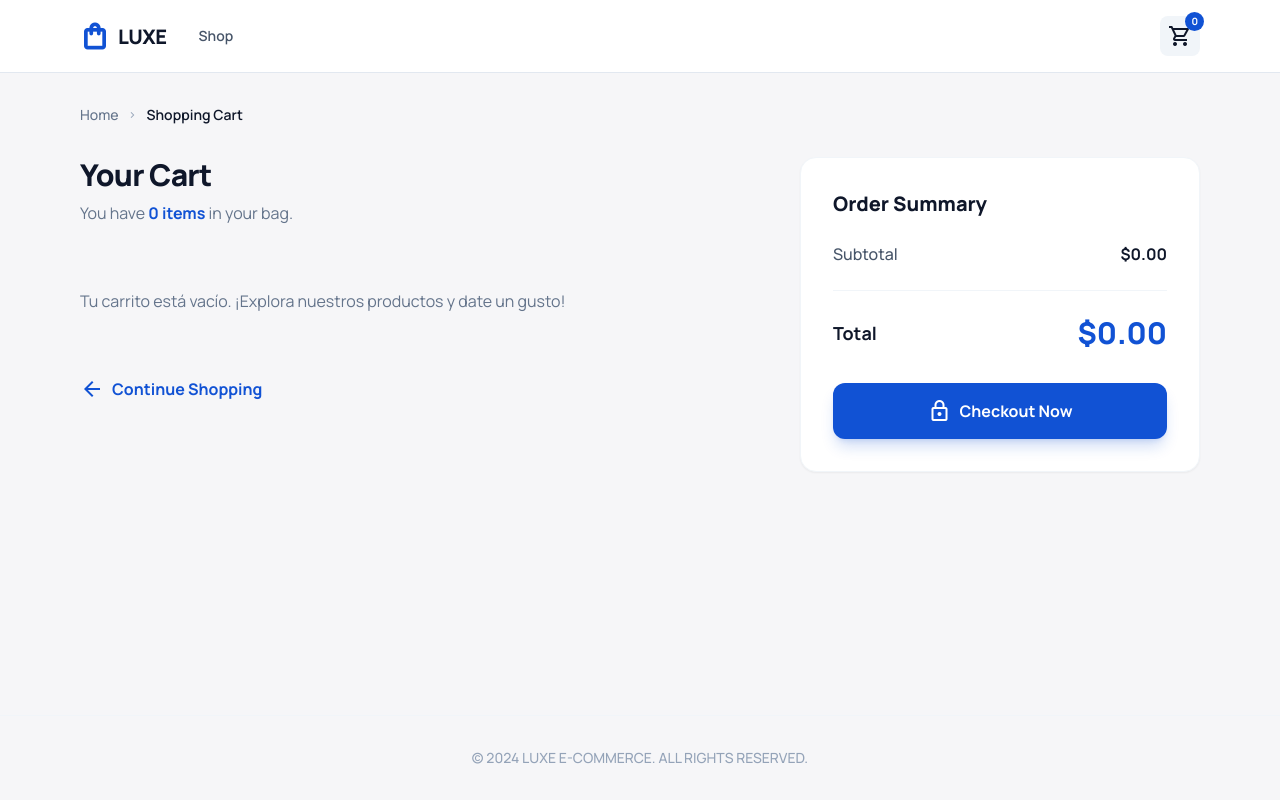
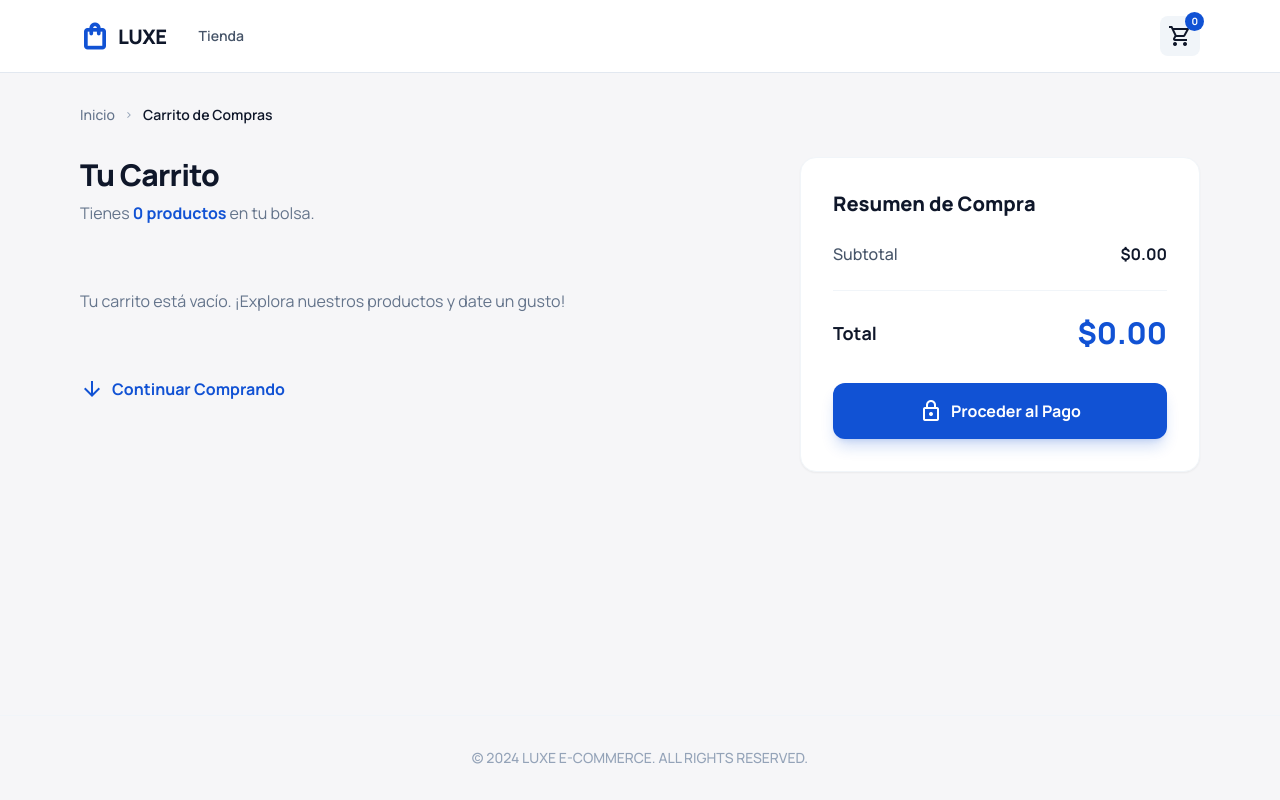
Before and after one commit to rubendavidallo16/pagina_ventas, a plain HTML site: page carrito.html in a window 1280 px wide. Drawn offline with nearby package versions, Linux system fonts and the light colour scheme.

Commit message:
se hacen cambios en el carrito de compras, como el icono de flecha para atras, ademas de ajustes con el idioma de la pagina

```diff
--- a/carrito.html
+++ b/carrito.html
@@ -44,11 +44,12 @@
                 <div class="flex items-center gap-2 text-primary">
                     <span class="material-symbols-outlined text-3xl font-bold">shopping_bag</span>
                     <h2 class="text-slate-900 dark:text-slate-100 text-xl font-extrabold leading-tight tracking-tight">
-                        <a href="index.html">LUXE</a></h2>
+                        <a href="index.html">LUXE</a>
+                    </h2>
                 </div>
                 <nav class="hidden md:flex items-center gap-8">
                     <a class="text-slate-600 dark:text-slate-400 hover:text-primary dark:hover:text-primary text-sm font-semibold transition-colors"
-                        href="index.html">Shop</a>
+                        href="index.html">Tienda</a>
                 </nav>
             </div>
             <div class="flex flex-1 justify-end gap-6 items-center">
@@ -64,19 +65,19 @@
         <main class="max-w-7xl mx-auto w-full px-6 md:px-20 py-8">
             <!-- Breadcrumbs -->
             <div class="flex items-center gap-2 mb-8 text-sm">
-                <a class="text-slate-500 hover:text-primary transition-colors font-medium" href="index.html">Home</a>
+                <a class="text-slate-500 hover:text-primary transition-colors font-medium" href="index.html">Inicio</a>
                 <span class="material-symbols-outlined text-slate-400 text-xs">chevron_right</span>
-                <span class="text-slate-900 dark:text-slate-100 font-semibold">Shopping Cart</span>
+                <span class="text-slate-900 dark:text-slate-100 font-semibold">Carrito de Compras</span>
             </div>
 
             <div class="flex flex-col lg:flex-row gap-12">
                 <!-- Cart Items Section -->
                 <div class="flex-1">
                     <div class="mb-8">
-                        <h1 class="text-3xl font-extrabold tracking-tight text-slate-900 dark:text-slate-100 mb-2">Your
-                            Cart</h1>
-                        <p class="text-slate-500 dark:text-slate-400">You have <span id="cart-item-count-text"
-                                class="text-primary font-bold">0 items</span> in your bag.</p>
+                        <h1 class="text-3xl font-extrabold tracking-tight text-slate-900 dark:text-slate-100 mb-2">Tu
+                            Carrito</h1>
+                        <p class="text-slate-500 dark:text-slate-400">Tienes <span id="cart-item-count-text"
+                                class="text-primary font-bold">0 productos</span> en tu bolsa.</p>
                     </div>
 
                     <div id="carrito-contenedor" class="space-y-6">
@@ -111,7 +112,7 @@
                                     <button
                                         class="text-slate-400 hover:text-red-500 transition-colors flex items-center gap-1 text-xs font-bold uppercase tracking-wider">
                                         <span class="material-symbols-outlined text-lg">delete</span>
-                                        Remove
+                                        Eliminar
                                     </button>
                                 </div>
                             </div>
@@ -121,8 +122,8 @@
                     <div class="mt-8">
                         <a href="index.html"
                             class="flex items-center gap-2 text-primary font-bold hover:gap-3 transition-all">
-                            <span class="material-symbols-outlined">arrow_back</span>
-                            Continue Shopping
+                            <span class="material-symbols-outlined">arrow_downward</span>
+                            Continuar Comprando
                         </a>
                     </div>
                 </div>
@@ -131,7 +132,8 @@
                 <div class="w-full lg:w-[400px]">
                     <div
                         class="bg-white dark:bg-slate-900 rounded-2xl border border-slate-100 dark:border-slate-800 p-8 sticky top-28 shadow-sm">
-                        <h2 class="text-xl font-extrabold text-slate-900 dark:text-slate-100 mb-6">Order Summary</h2>
+                        <h2 class="text-xl font-extrabold text-slate-900 dark:text-slate-100 mb-6">Resumen de Compra
+                        </h2>
                         <div class="space-y-4 mb-6 border-b border-slate-100 dark:border-slate-800 pb-6">
                             <div class="flex justify-between text-slate-600 dark:text-slate-400">
                                 <span class="font-medium">Subtotal</span>
@@ -149,7 +151,7 @@
                             <button
                                 class="w-full py-4 bg-primary text-white font-bold rounded-xl hover:bg-primary/90 transition-all flex items-center justify-center gap-2 shadow-lg shadow-primary/20">
                                 <span class="material-symbols-outlined">lock</span>
-                                Checkout Now
+                                Proceder al Pago
                             </button>
                         </div>
                     </div>
--- a/js/carrito.js
+++ b/js/carrito.js
@@ -18,7 +18,7 @@ function renderizarCarrito() {
     // Actualizar el conteo de items en el texto
     const totalItems = carrito.reduce((acc, item) => acc + item.cantidad, 0);
     if (conteoTexto) {
-        conteoTexto.textContent = `${totalItems} items`;
+        conteoTexto.textContent = `${totalItems} productos`;
     }
 
     if (!contenedor) return;
```
